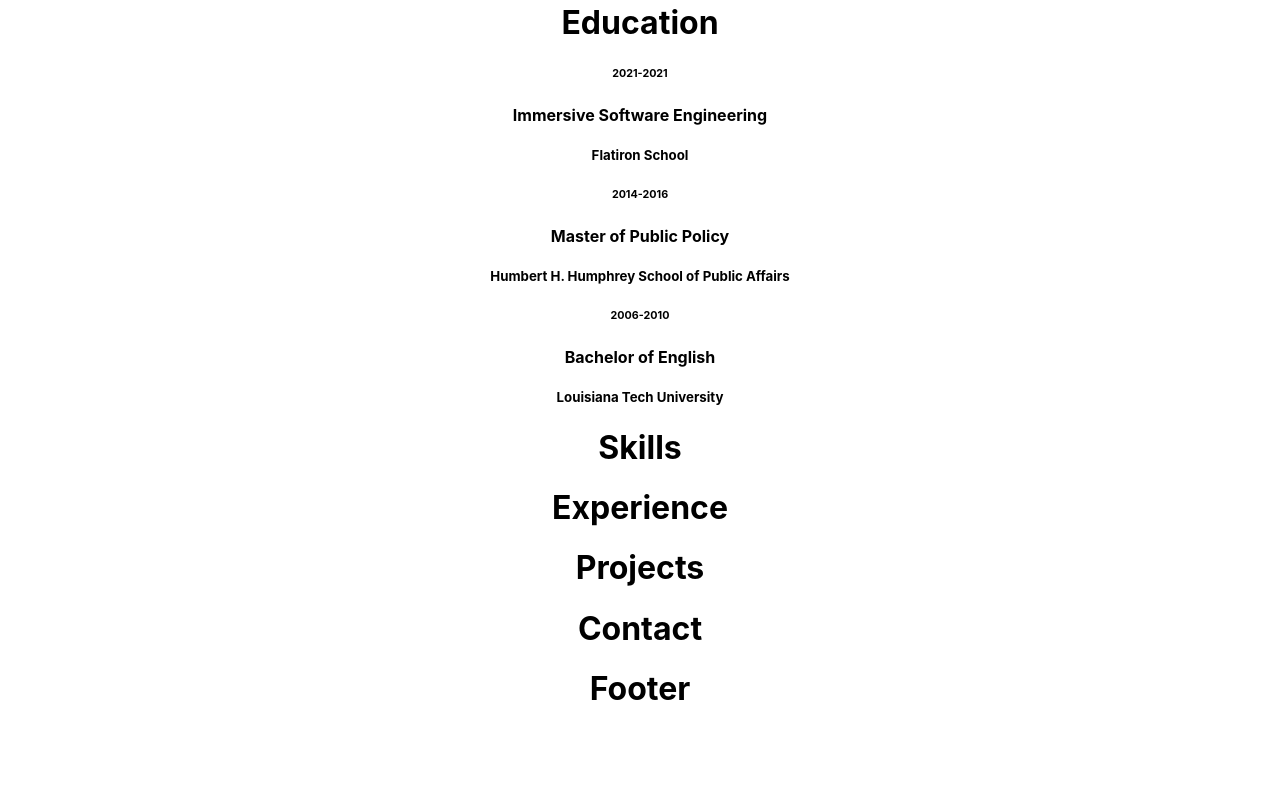
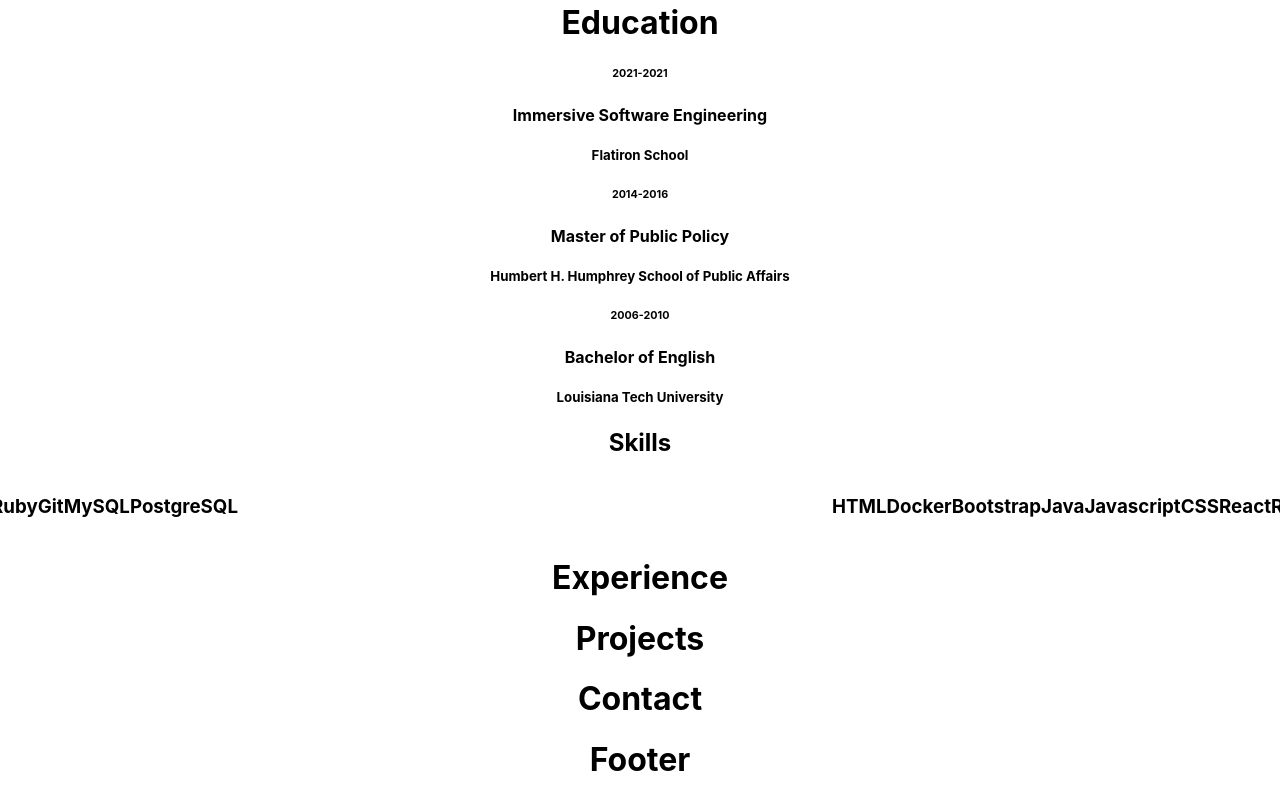
Before and after one commit to vep002/portfolio-2024, a React (Create React App) app: page / in a window 1280 px wide. Shown: the part 501-1301 px from the top of the page. Before the commit the page ends 1231 px from the top, so only its background shows below. Built offline with nearby package versions, Linux system fonts and the light colour scheme.

Commit message:
added content to skills component

```diff
--- a/package.json
+++ b/package.json
@@ -12,6 +12,7 @@
     "react": "^18.2.0",
     "react-awesome-reveal": "^4.2.8",
     "react-dom": "^18.2.0",
+    "react-fast-marquee": "^1.6.4",
     "react-icons": "^5.0.1",
     "react-router-dom": "^6.22.3",
     "react-scripts": "5.0.1",
--- a/src/components/Skills/Skills.js
+++ b/src/components/Skills/Skills.js
@@ -1,9 +1,31 @@
 import React from "react";
+import Marquee from "react-fast-marquee";
+
+import { skillsData } from "../../data/skillsData";
 
 function Skills() {
   return (
-    <div>
-      <h1>Skills</h1>
+    <div className="skills">
+      <div className="skillsHeader">
+        <h2>Skills</h2>
+      </div>
+      <div className="skill--scroll">
+        <Marquee
+          gradient={false}
+          speed={80}
+          pauseOnHover={true}
+          pauseOnClick={true}
+          delay={0}
+          play={true}
+          direction="left"
+          >
+            {skillsData.map((skill, id) => (
+              <div className="skill-box" key={id}>
+                <h3>{skill}</h3>
+              </div>
+            ))}
+          </Marquee>
+      </div>
     </div>
   );
 }
--- /dev/null
+++ b/src/data/skillsData.js
@@ -0,0 +1,94 @@
+export const skillsData = [
+    'HTML',
+    'Docker',
+    'Bootstrap',
+    'Java',
+    'Javascript',
+    'CSS',
+    'React',
+    'Ruby',
+    'Git',
+    'MySQL',
+    'PostgreSQL',
+]
+
+/*
+    HTML
+    CSS
+    JS
+    React
+    Next JS
+    Nuxt JS
+    Node JS
+    Vue
+    Angular
+    Docker
+    Photoshop
+    Illustrator
+    Svelte
+    GCP
+    Azure
+    Fastify
+    Haxe
+    Ionic
+    Markdown
+    Microsoft Office
+    Picsart
+    Sketch
+    Unity
+    WolframAlpha
+    Adobe XD
+    After Effects
+    Bootstrap
+    Bulma
+    CapacitorJs
+    Coffeescript
+    MemSQL
+    C
+    C++
+    C#
+    Python
+    Java
+    Julia
+    Matlab
+    Swift
+    Ruby
+    Kotlin
+    Go
+    PHP
+    Flutter
+    Dart
+    Typescript
+    Swift
+    Git
+    Figma
+    Canva
+    Ubuntu
+    Bootstrap
+    MongoDB
+    Tailwind
+    ViteJS
+    VuetifyJS
+    MySQL
+    PostgreSQL
+    AWS
+    Firebase
+    Blender
+    Premiere Pro
+    Adobe Audition
+    Deno
+    Django
+    Gimp
+    Graphql
+    Lightroom
+    MaterialUI
+    Nginx
+    Numpy
+    OpenCV
+    Pytorch
+    Selenium
+    Strapi
+    Tensorflow
+    Webex
+    Wordpress
+*/
```
Also changed, not shown: 1 other file (tests, documents, lock files or other folders).
